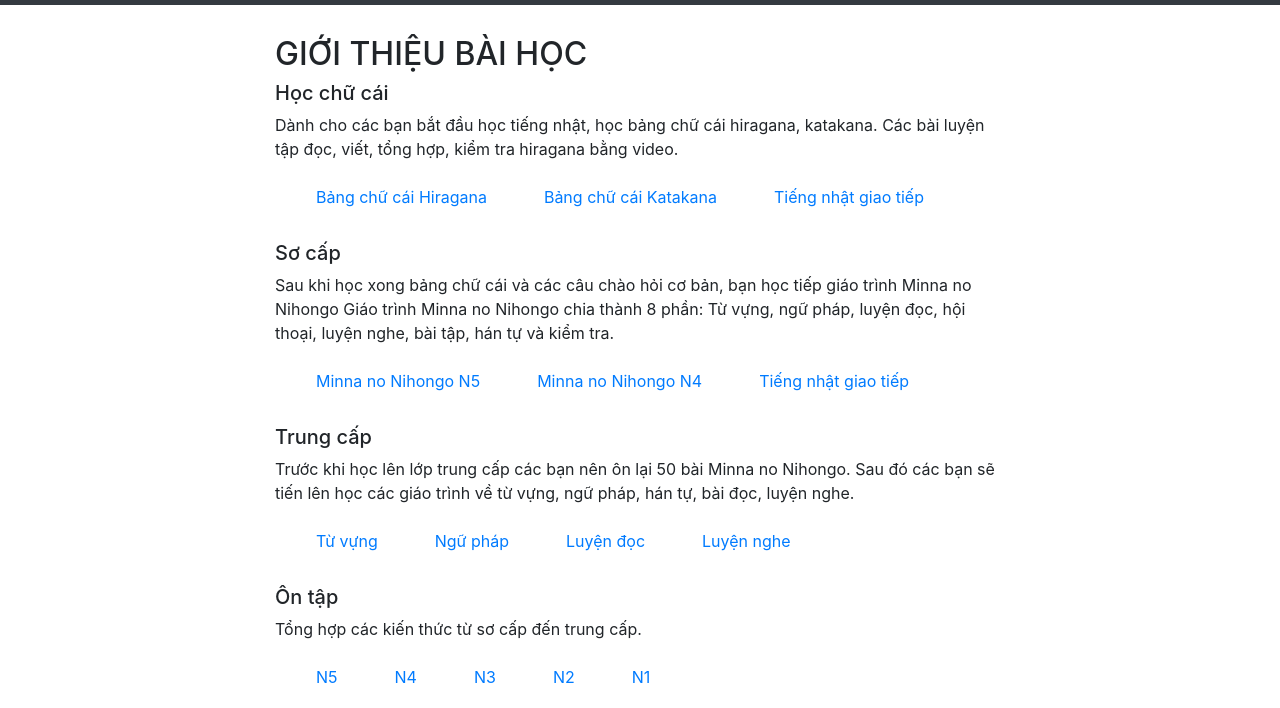
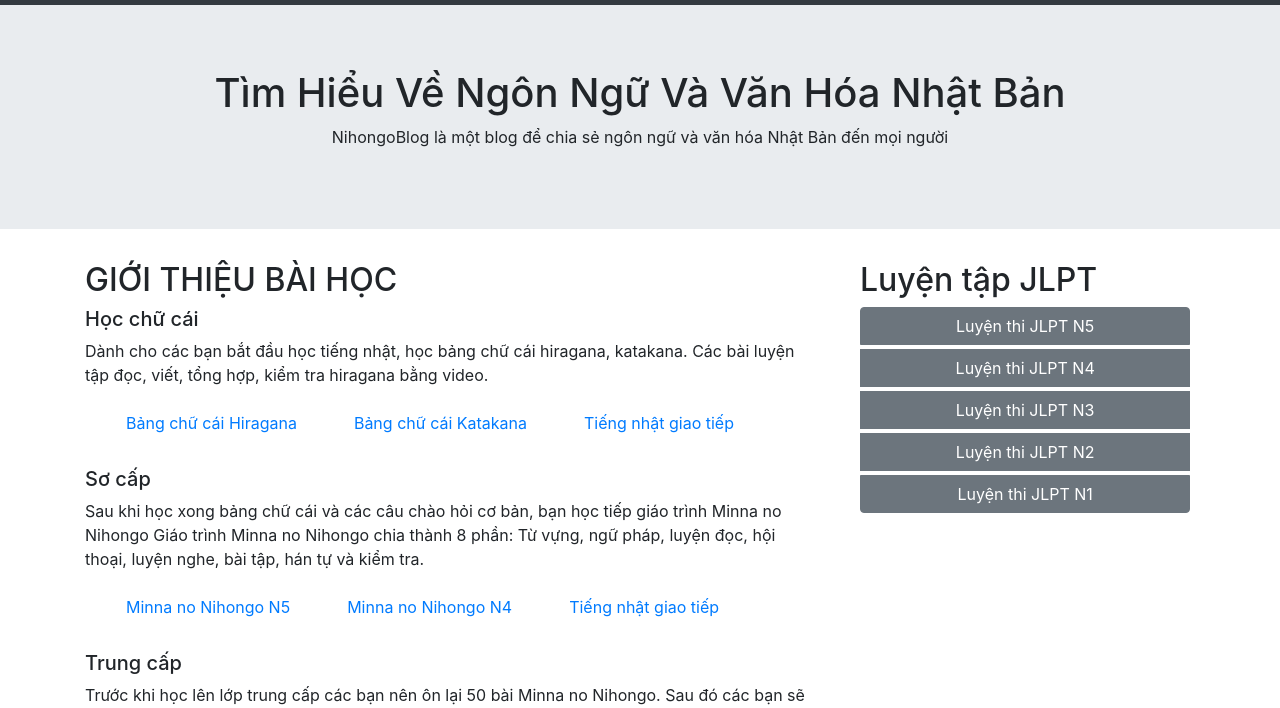
Before and after one commit to NihongoBlog/NihongoBlog.github.io, a plain HTML site: page index.html in a window 1280 px wide. Shown: the part 61-769 px from the top of the page. Drawn offline with nearby package versions, Linux system fonts and the light colour scheme.

Commit message:
modified home pages

```diff
--- a/css/hiragana.css
+++ b/css/hiragana.css
@@ -1,5 +1,6 @@
 .img-responsive {
     cursor: pointer;
+    border: inset;
 }
 .play-audio{
     cursor: pointer;
--- a/css/index.css
+++ b/css/index.css
@@ -7,13 +7,19 @@
 .intro {
     margin-bottom: 0px;
 }
-.footer{
-    background-color: #6c757d;
-}
 .img-footer{
     height: 100px;
     width: 100%;
+    background-color: #6c757d;
 }
 .img-col{
     padding-bottom: 15px;
 }
+
+.jumbotron-fluid{
+      text-align: center;
+}
+.btn-aside{
+    margin-bottom: 5px;
+    width: 200% !important;
+}
--- a/index.html
+++ b/index.html
@@ -40,14 +40,14 @@
     </li>
   </ul>
 </nav>
+<div class="jumbotron jumbotron-fluid">
+  <div class="container">
+    <h1>Tìm Hiểu Về Ngôn Ngữ Và Văn Hóa Nhật Bản</h1>
+    <p>NihongoBlog là một blog để chia sẻ ngôn ngữ và văn hóa Nhật Bản đến mọi người</p>
+  </div>
+</div>
 <div class="container" style ="margin-top: 30px;">
   <div class="row">
-      <div class="col-sm-2">
-        <!-- <h2>About Me</h2>
-        <img src="images/minhpb.jpg" class="rounded" alt="Cinque Terre">
-        <p class="intro">始めまして！ミンと申します。</p>
-        <p>よろしくお願いたします！</p> -->
-      </div>
       <div class="col-sm-8">
         <h2>GIỚI THIỆU BÀI HỌC</h2>
         <h5>Học chữ cái</h5>
@@ -124,8 +124,17 @@
         </ul>
 
       </div>
-      <div class="col-sm-2">
-
+      <div class="col-sm-4">
+        <div class="container">
+          <h2> Luyện tập JLPT</h2>
+          <div class="btn-group-vertical">
+            <button type="button" class="btn btn-secondary btn-aside">Luyện thi JLPT N5</button>
+            <button type="button" class="btn btn-secondary btn-aside">Luyện thi JLPT N4</button>
+            <button type="button" class="btn btn-secondary btn-aside">Luyện thi JLPT N3</button>
+            <button type="button" class="btn btn-secondary btn-aside">Luyện thi JLPT N2</button>
+            <button type="button" class="btn btn-secondary btn-aside">Luyện thi JLPT N1</button>
+          </div>
+        </div>
       </div>
   </div>
 </div>
--- a/js/hiragana.js
+++ b/js/hiragana.js
@@ -105,3 +105,8 @@
     $(createAudio).appendTo('.modal-body');
   });
 });
+$(document).ready(function(){
+  $(".nav-tabs a").click(function(){
+    $(this).tab('show');
+  });
+});
```
Also changed, not shown: hiragana.html (+5 -7 lines), images/comuni.jpg (added), images/hiragana.jpg (added).
